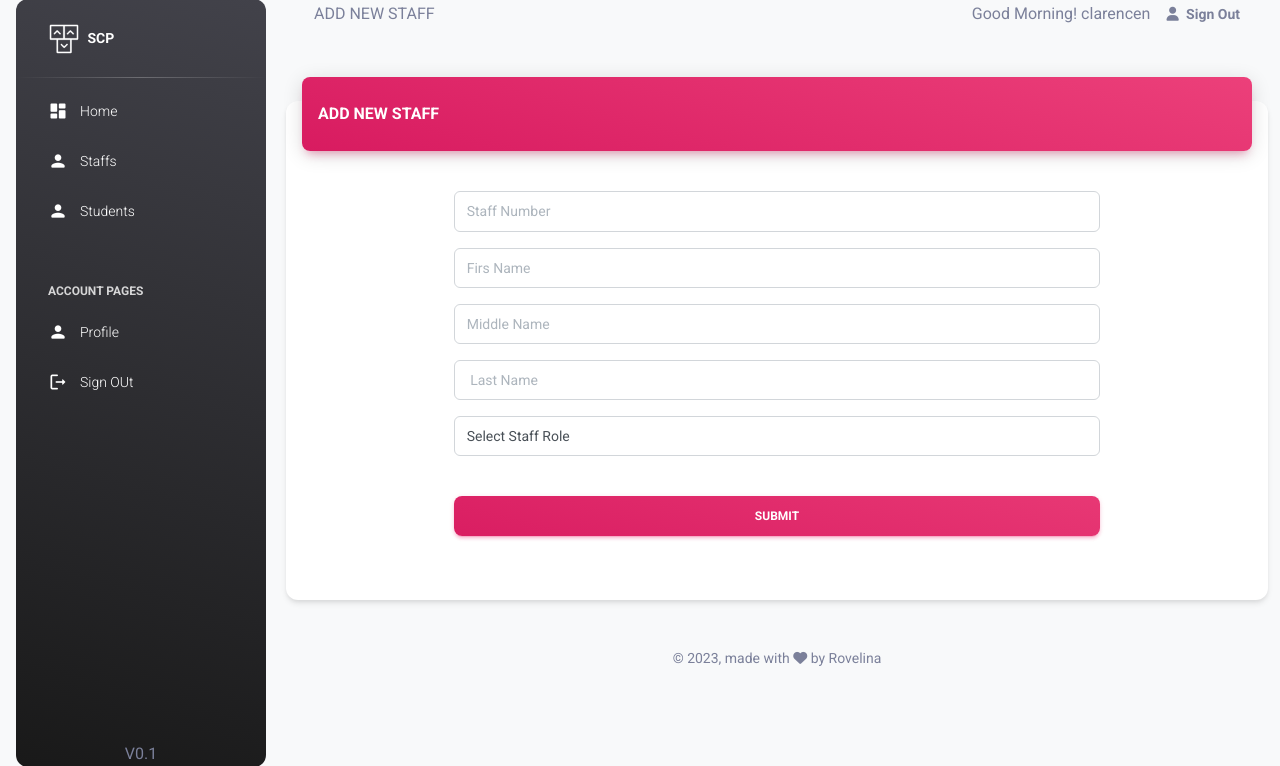
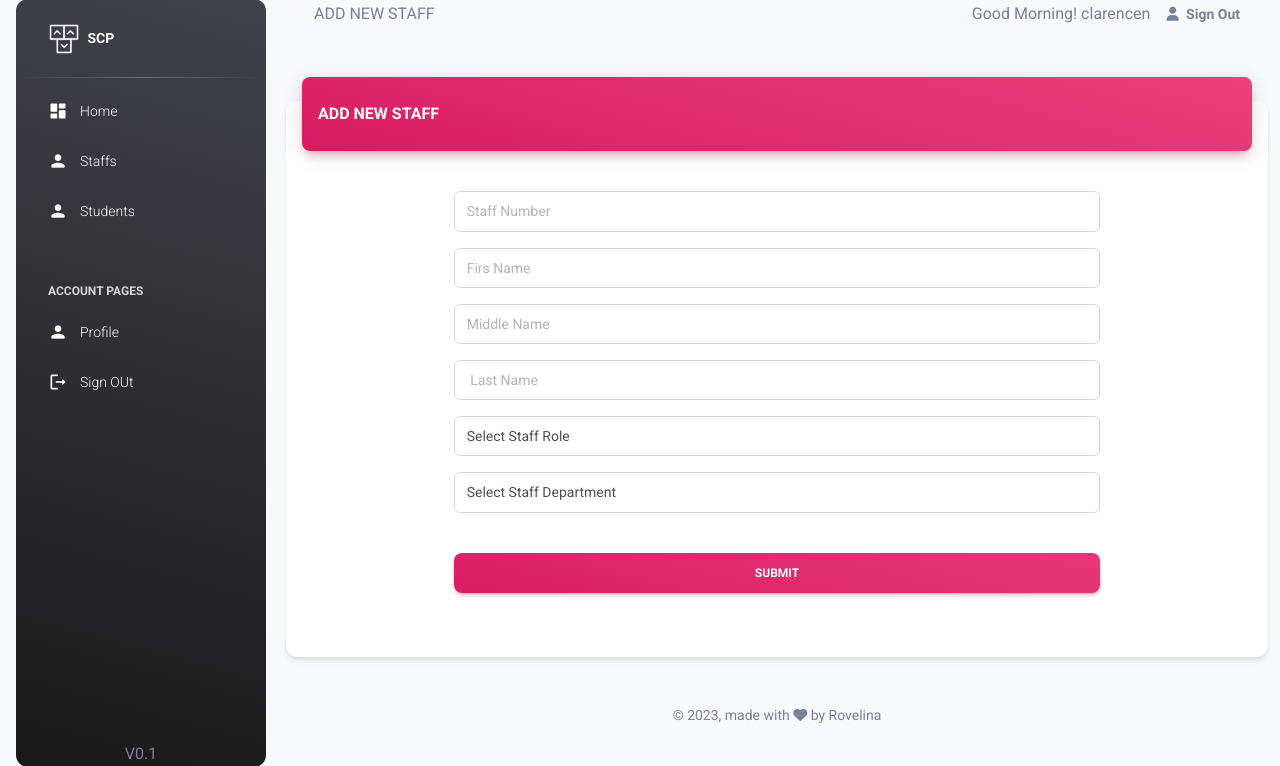
Before and after one commit to Abduswamad/pdo-basic, a PHP site: page /clearance_system/pages/staff/add_staff.php in a window 1280 px wide. Shown: the part 17-783 px from the top of the page. Run offline with PHP 8.4, Linux system fonts and the light colour scheme; a user stored in the database is signed in; data comes from the database, SQL or seed files in the repository; some libraries are stand-ins or nearby versions.

Commit message:
nimemaliza kueka sawa system kama ilivokua kabla ya relationship

```diff
--- a/classes/Staff.php
+++ b/classes/Staff.php
@@ -8,6 +8,20 @@
              inner join staff_role stp on stp.role_id = stf.staff_role
              WHERE staff_number != :staff_number ");
             $stmt->bindParam("staff_number", $sessin_id,PDO::PARAM_STR);
+            $stmt->execute();
+            $data = $stmt->fetchAll();
+            return $data;
+        }
+        catch(PDOException $e) {
+            echo '{"error":{"text":'. $e->getMessage() .'}}';
+        }
+    }
+
+    public function get_all_staff_department()
+    {
+        try{
+            $db = getDB();
+            $stmt = $db->prepare("SELECT *  FROM department ");
             $stmt->execute();
             $data = $stmt->fetchAll();
             return $data;
@@ -30,7 +44,7 @@
         }
     }
 
-    public function add_staff($staff_number,$first_name,$middle_name,$last_name,$staff_role)
+    public function add_staff($staff_number,$first_name,$middle_name,$last_name,$staff_role,$staff_department)
     {
         try{
             $db = getDB();
@@ -40,18 +54,20 @@
             $count=$stmt->rowCount();
             if($count==1)
             {
+
                 $db = null;
                 return false;
             }
             else
             {
-                $stmt = $db->prepare("Insert into staff (staff_number,first_name,middle_name,last_name,staff_role)
-                 values (:staff_number,:first_name,:middle_name,:last_name,:staff_role)");
+                $stmt = $db->prepare("Insert into staff (staff_number,first_name,middle_name,last_name,staff_role,department)
+                 values (:staff_number,:first_name,:middle_name,:last_name,:staff_role,:staff_department)");
                 $stmt->bindParam("staff_number", $staff_number,PDO::PARAM_STR);
                 $stmt->bindParam("first_name", $first_name,PDO::PARAM_STR) ;
                 $stmt->bindParam("middle_name", $middle_name,PDO::PARAM_STR) ;
                 $stmt->bindParam("last_name", $last_name,PDO::PARAM_STR) ;
                 $stmt->bindParam("staff_role", $staff_role,PDO::PARAM_INT) ;
+                $stmt->bindParam("staff_department", $staff_department,PDO::PARAM_INT) ;
                 $stmt->execute();
                 $db = null;
                 return true;
@@ -83,7 +99,7 @@
         try{
             $db = getDB();
             $stmt = $db->prepare("SELECT *  FROM staff stf
-            inner join staff_role stp on stp.type_id = stf.staff_role
+            inner join staff_role stp on stp.role_id = stf.staff_role
             WHERE staff_number = :staff_number ");
             $stmt->bindParam("staff_number", $id,PDO::PARAM_STR);
             $stmt->execute();
--- a/classes/Student.php
+++ b/classes/Student.php
@@ -28,7 +28,7 @@
         }
     }
 
-    public function add_student($student_number,$first_name,$middle_name,$last_name,$gender)
+    public function add_student($student_number,$first_name,$middle_name,$last_name,$gender,$student_department)
     {
         try{
 
@@ -44,13 +44,14 @@
             }
             else
             {
-                $stmt = $db->prepare("Insert into student (student_number,first_name,middle_name,last_name,gender)
-                 values (:student_number,:first_name,:middle_name,:last_name,:gender)");
+                $stmt = $db->prepare("Insert into student (student_number,first_name,middle_name,last_name,gender,department)
+                 values (:student_number,:first_name,:middle_name,:last_name,:gender,:student_department)");
                 $stmt->bindParam("student_number", $student_number,PDO::PARAM_STR);
                 $stmt->bindParam("first_name", $first_name,PDO::PARAM_STR) ;
                 $stmt->bindParam("middle_name", $middle_name,PDO::PARAM_STR) ;
                 $stmt->bindParam("last_name", $last_name,PDO::PARAM_STR) ;
                 $stmt->bindParam("gender", $gender,PDO::PARAM_INT) ;
+                $stmt->bindParam("student_department", $student_department,PDO::PARAM_INT) ;
                 $stmt->execute();
                 $db = null;
                 return true;
--- a/pages/actions/action_add_staff.php
+++ b/pages/actions/action_add_staff.php
@@ -7,12 +7,14 @@
     $middle_name=$_POST['middle_name'];
     $last_name=$_POST['last_name'];
     $staff_role=$_POST['staff_role'];
+    $staff_department=$_POST['staff_department'];
     if(strlen(trim($staff_number))>1 && strlen(trim($first_name))>1
     && strlen(trim($middle_name))>1 && strlen(trim($last_name))>1
     )
     {
 
-        $exec=$staff_class->add_staff($staff_number,$first_name,$middle_name,$last_name,$staff_role);
+
+        $exec=$staff_class->add_staff($staff_number,$first_name,$middle_name,$last_name,$staff_role,$staff_department);
         if($exec)
         {
             $url=BASE_URL.'pages/staff/staffs.php?successsMsg=Succsfull added staff '. $staff_number . '.';
--- a/pages/actions/action_add_student.php
+++ b/pages/actions/action_add_student.php
@@ -7,11 +7,12 @@
     $middle_name=$_POST['middle_name'];
     $last_name=$_POST['last_name'];
     $gender=$_POST['gender'];
+    $student_department=$_POST['student_department'];
     if(strlen(trim($student_number))>1 && strlen(trim($first_name))>1
     && strlen(trim($middle_name))>1 && strlen(trim($last_name))>1
     )
     {
-        $exec=$student_class->add_student($student_number,$first_name,$middle_name,$last_name,$gender);
+        $exec=$student_class->add_student($student_number,$first_name,$middle_name,$last_name,$gender,$student_department);
         if($exec)
         {
             $url=BASE_URL.'pages/staff/students.php?successsMsg=Succsfull added student '. $student_number . '.';
--- a/pages/actions/action_edit_staff.php
+++ b/pages/actions/action_edit_staff.php
@@ -6,8 +6,8 @@
     $first_name=$_POST['first_name'];
     $middle_name=$_POST['middle_name'];
     $last_name=$_POST['last_name'];
-    $staff_type=$_POST['staff_type'];
-    $exec=$staff_class->edit_staff($staff_number,$first_name,$middle_name,$last_name,$staff_type);
+    $staff_role=$_POST['staff_role'];
+    $exec=$staff_class->edit_staff($staff_number,$first_name,$middle_name,$last_name,$staff_role);
     $url=BASE_URL.'pages/staff/staffs.php?successsMsg=Succesfully edited staff '. $staff_number . '.';
     header("Location: $url");
 ?>
--- a/pages/staff/add_staff.php
+++ b/pages/staff/add_staff.php
@@ -4,6 +4,7 @@
     $page_tittle = "ADD NEW STAFF ";
     $SessinUser=$account_class->staff_session_detail($login_session_id);
     $staff_roles=$staff_class->get_all_staff_role();
+    $staff_departments=$staff_class->get_all_staff_department();
 ?>
 <!DOCTYPE html>
 <html lang="en">
@@ -74,6 +75,18 @@
                             ?>
                         </select>
                       </div>
+                      <div class="input-group input-group-outline mb-3">
+                        <select class="form-control" name="staff_department"  required>
+                            <option value="">Select Staff Department</option>
+                            <?php
+                              foreach ($staff_departments as $staff_department) {
+                                echo "
+                                    <option value='{$staff_department['department_number']}'>{$staff_department['department_name']}</option>
+                                ";
+                              }
+                            ?>
+                        </select>
+                      </div>
                       <div class="text-center">
                         <button type="submit" name="Submit"  class="btn bg-gradient-primary w-100 my-4 mb-2">Submit</button>
                       </div>
--- a/pages/staff/staffs.php
+++ b/pages/staff/staffs.php
@@ -79,7 +79,7 @@
                                     <span class='text-secondary text-xs font-weight-bold'>{$staff['last_name']}</span>
                                   </td>
                                   <td class='align-middle text-center'>
-                                      <span class='badge badge-sm bg-gradient-secondary'>{$staff['type_name']}</span>
+                                      <span class='badge badge-sm bg-gradient-secondary'>{$staff['role_name']}</span>
                                   </td>
                                   <td class='align-middle text-center'>
                                       <a href='./edit_staff.php?id={$staff['staff_number']}' class='btn btn-success'>Edit</a>
```
Also changed, not shown: pages/staff/add_student.php (+13 -0 lines), pages/staff/edit_staff.php (+6 -6 lines).
